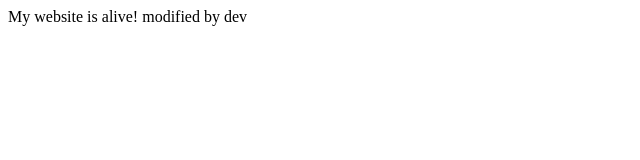
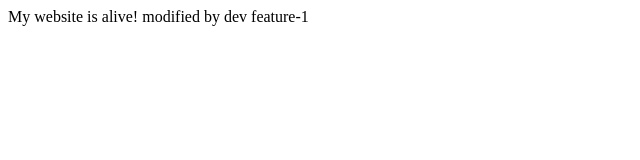
Before and after one commit to yoshifumikobayashi/myfirstgithub, a plain HTML site: page index.html in a window 1280 px wide. Shown: the full height of the page, 0-640 px from the left. Drawn offline with Linux system fonts and the light colour scheme.

Commit message:
feature-1

```diff
--- a/index.html
+++ b/index.html
@@ -1,4 +1,5 @@
 <html><body>
   My website is alive!
   modified by dev
+  feature-1
 </body></html>
```
